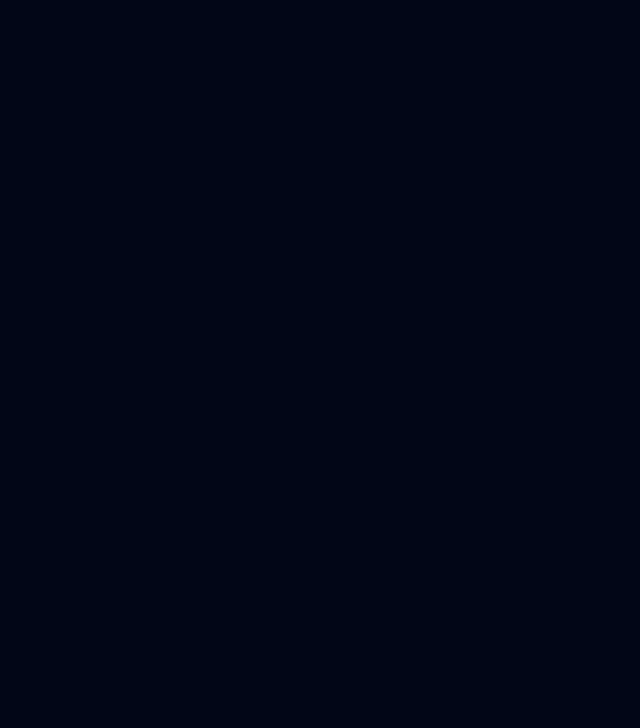
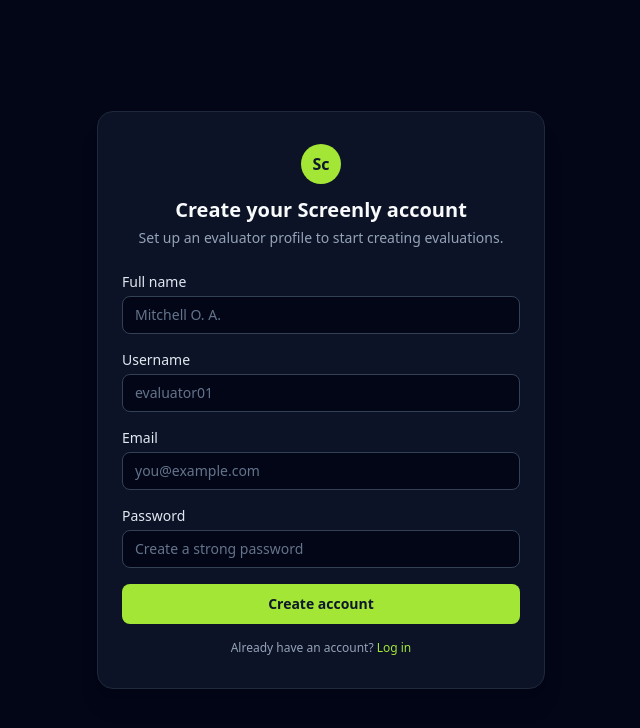
Before and after one commit to Popeaura/screenly, a React (Create React App) app in the folder frontend/: page /signup in a window 1280 px wide. Before the commit this address had no page. Shown: the top 728 px of the page, without its empty margins (319-959 px from the left). Built offline with nearby package versions, Linux system fonts and the light colour scheme.

Commit message:
I modified my projects folder

```diff
--- a/frontend/src/App.js
+++ b/frontend/src/App.js
@@ -1,6 +1,8 @@
 import React from "react";
 import { Routes, Route, Navigate } from "react-router-dom";
 import LoginPage from "./pages/LoginPage";
+import SignupPage from "./pages/SignupPage";
+import LandingPage from "./pages/LandingPage";
 import EvaluationsListPage from "./pages/EvaluationsListPage";
 import DashboardPage from "./pages/DashboardPage";
 import ProtectedRoute from "./components/ProtectedRoute";
@@ -8,10 +10,12 @@
 function App() {
   return (
     <Routes>
-      {/* Public route */}
+      {/* Public marketing + auth routes */}
+      <Route path="/" element={<LandingPage />} />
       <Route path="/login" element={<LoginPage />} />
+      <Route path="/signup" element={<SignupPage />} />
 
-      {/* Protected routes */}
+      {/* Protected app routes */}
       <Route
         path="/evaluations"
         element={
@@ -29,8 +33,8 @@
         }
       />
 
-      {/* Default redirect */}
-      <Route path="/" element={<Navigate to="/evaluations" replace />} />
+      {/* Fallback: unknown paths go to home */}
+      <Route path="*" element={<Navigate to="/" replace />} />
     </Routes>
   );
 }
--- a/frontend/src/pages/SignupPage.js
+++ b/frontend/src/pages/SignupPage.js
@@ -1,11 +1,41 @@
-import React from "react";
-import { Link } from "react-router-dom";
+import React, { useState } from "react";
+import { Link, useNavigate } from "react-router-dom";
+import axios from "axios";
+
+const API_BASE_URL = "http://127.0.0.1:8000/api";
 
 const SignupPage = () => {
-  const handleSubmit = (e) => {
+  const [fullName, setFullName] = useState("");
+  const [username, setUsername] = useState("");
+  const [email, setEmail] = useState(""); // not used in backend yet, but kept in UI
+  const [password, setPassword] = useState("");
+  const [error, setError] = useState("");
+  const [loading, setLoading] = useState(false);
+  const navigate = useNavigate();
+
+  const handleSubmit = async (e) => {
     e.preventDefault();
-    // Later: call backend signup endpoint if you add one.
-    alert("Signup UI only for now – backend not wired yet.");
+    setError("");
+    setLoading(true);
+
+    try {
+      // Call Django signup endpoint
+      await axios.post(`${API_BASE_URL}/signup/`, {
+        username,
+        password,
+        // fullName and email are ignored by backend for now,
+        // but you can add them to your model later if you want.
+      });
+
+      // On success, send user to login
+      navigate("/login");
+    } catch (err) {
+      setError(
+        err.response?.data?.detail || "Could not create account. Please try again."
+      );
+    } finally {
+      setLoading(false);
+    }
   };
 
   return (
@@ -24,6 +54,12 @@
             </p>
           </div>
 
+          {error && (
+            <div className="mb-4 rounded-md bg-red-600/90 px-3 py-2 text-xs text-white">
+              {error}
+            </div>
+          )}
+
           <form onSubmit={handleSubmit} className="space-y-4">
             <div>
               <label
@@ -37,8 +73,11 @@
                 name="fullName"
                 type="text"
                 required
+                value={fullName}
+                onChange={(e) => setFullName(e.target.value)}
                 className="w-full rounded-lg border border-slate-700 bg-slate-950 px-3 py-2 text-sm text-slate-100 outline-none placeholder:text-slate-500 focus:border-lime-400 focus:ring-2 focus:ring-lime-400/40"
                 placeholder="Mitchell O. A."
+                disabled={loading}
               />
             </div>
 
@@ -54,8 +93,11 @@
                 name="username"
                 type="text"
                 required
+                value={username}
+                onChange={(e) => setUsername(e.target.value)}
                 className="w-full rounded-lg border border-slate-700 bg-slate-950 px-3 py-2 text-sm text-slate-100 outline-none placeholder:text-slate-500 focus:border-lime-400 focus:ring-2 focus:ring-lime-400/40"
                 placeholder="evaluator01"
+                disabled={loading}
               />
             </div>
 
@@ -71,8 +113,11 @@
                 name="email"
                 type="email"
                 required
+                value={email}
+                onChange={(e) => setEmail(e.target.value)}
                 className="w-full rounded-lg border border-slate-700 bg-slate-950 px-3 py-2 text-sm text-slate-100 outline-none placeholder:text-slate-500 focus:border-lime-400 focus:ring-2 focus:ring-lime-400/40"
                 placeholder="you@example.com"
+                disabled={loading}
               />
             </div>
 
@@ -88,16 +133,20 @@
                 name="password"
                 type="password"
                 required
+                value={password}
+                onChange={(e) => setPassword(e.target.value)}
                 className="w-full rounded-lg border border-slate-700 bg-slate-950 px-3 py-2 text-sm text-slate-100 outline-none placeholder:text-slate-500 focus:border-lime-400 focus:ring-2 focus:ring-lime-400/40"
                 placeholder="Create a strong password"
+                disabled={loading}
               />
             </div>
 
             <button
               type="submit"
-              className="mt-2 w-full rounded-lg bg-lime-400 py-2.5 text-sm font-semibold text-slate-900 hover:bg-lime-300 transition"
+              disabled={loading}
+              className="mt-2 w-full rounded-lg bg-lime-400 py-2.5 text-sm font-semibold text-slate-900 hover:bg-lime-300 transition disabled:opacity-60 disabled:cursor-not-allowed"
             >
-              Create account
+              {loading ? "Creating account..." : "Create account"}
             </button>
           </form>
 
```
Also changed, not shown: 2 other files (tests, documents, lock files or other folders).
